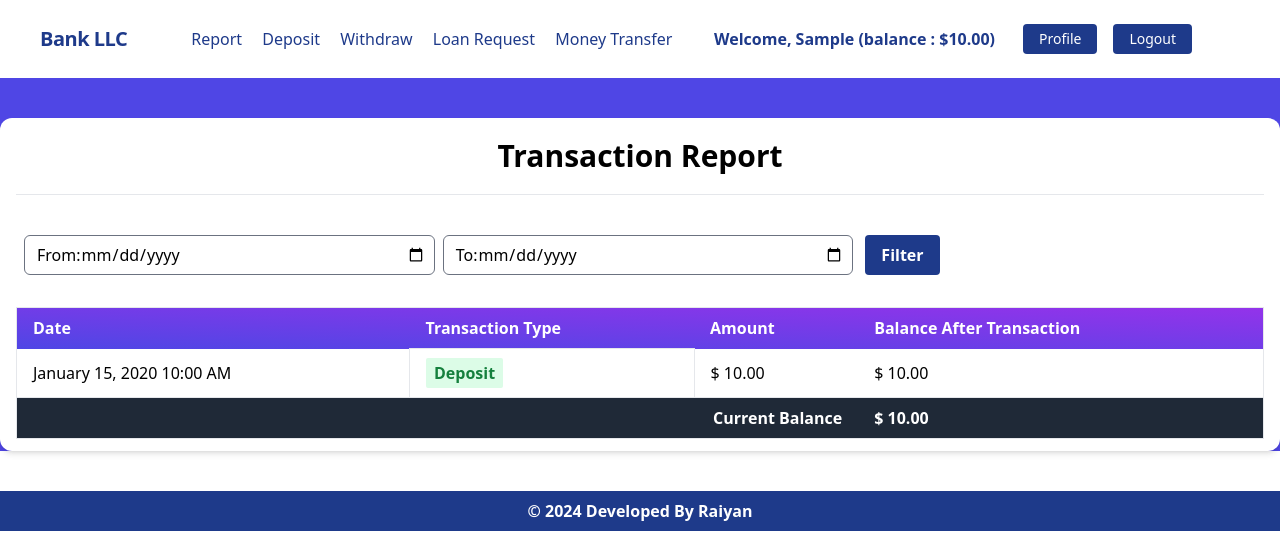
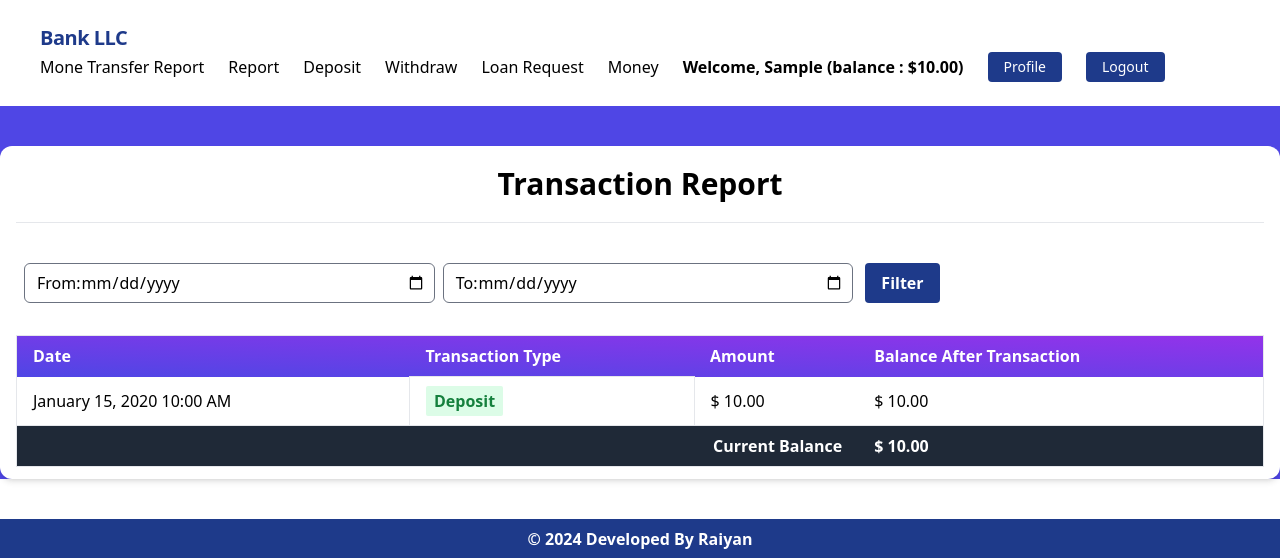
Before and after one commit to coderboy-raiyan/Bank-Management-System, a Django app: page /transactions/report/ in a window 1280 px wide. Shown: the top 558 px of the page. Run offline with Django 4.2, Linux system fonts and the light colour scheme; a user stored in the database is signed in; tables that the repository leaves empty hold one stand-in row (values such as "Sample post"); some libraries are stand-ins or nearby versions.

Commit message:
UI updated

```diff
--- a/core/templates/navbar.html
+++ b/core/templates/navbar.html
@@ -11,33 +11,36 @@
     </div>
     <!-- Register Login non logged in user er jonne -->
     <!-- Report , Withdraw, Deposit       Profile Logout logged in user -->
-    <div class="w-full block flex-grow lg:flex lg:items-center lg:w-auto px-10">
+    <div class="w-full block flex-grow lg:flex lg:items-center lg:w-auto ">
         {% if request.user.is_authenticated %}
-            <div class="text-md lg:flex-grow">
-                <a class="block mt-4 lg:inline-block lg:mt-0 text-blue-900 hover:text-red-900 hover:font-black mr-4">
+            <div class="flex  space-x-6 items-center">
+                <a href="{%url 'money_transfer_report' %}">
+                    Mone Transfer Report
+                </a>
+                <a href="{%url 'transaction_report' %}">
                     Report
                 </a>
-                <a href="{%url 'deposit' %}" class="block mt-4 lg:inline-block lg:mt-0 text-blue-900 hover:text-red-900 hover:font-black mr-4">
+                <a href="{%url 'deposit' %}" >
                     Deposit
                 </a>
-                <a href="{%url 'withdraw' %}" class="block mt-4 lg:inline-block lg:mt-0 text-blue-900 hover:text-red-900 hover:font-black mr-4">
+                <a href="{%url 'withdraw' %}" >
                     Withdraw
                 </a>
-                <a href="{%url 'loan_request' %}" class="block mt-4 lg:inline-block lg:mt-0 text-blue-900 hover:text-red-900 hover:font-black mr-4">
+                <a href="{%url 'loan_request' %}" >
                     Loan Request
                 </a>
-                <a href="{%url 'money_transfer' %}" class="block mt-4 lg:inline-block lg:mt-0 text-blue-900 hover:text-red-900 hover:font-black mr-4">
-                    Money Transfer
+                <a href="{%url 'money_transfer' %}" >
+                    Money
                 </a>
-            </div>
-            <div class="flex w-auto">
-                <div class="text-blue-900 my-auto font-black px-5">Welcome, {{ request.user.first_name }} (balance : ${{request.user.account.balance|floatformat:2|intcomma}}) </div>
+
+                <div class="font-semibold">Welcome, {{ request.user.first_name }} (balance : ${{request.user.account.balance|floatformat:2|intcomma}}) </div>
 
                 <a href="{%url 'profile' %}" class="mx-2 inline-block font-medium text-sm px-4 py-2 leading-none bg-blue-900 rounded text-white border-white hover:border-transparent hover:text-dark hover:bg-red-700 mt-4 lg:mt-0">Profile</a>
 
                 <a  href="{%url 'logout' %}" class="mx-2 inline-block font-medium text-sm px-4 py-2 leading-none bg-blue-900 rounded text-white border-white hover:border-transparent hover:text-dark hover:bg-red-700 mt-4 lg:mt-0">Logout</a>
+
             </div>
-        {% else %}
+                {% else %}
             <div class="text-md lg:flex-grow"></div>
             <div>
                 <a  href="{%url 'signin' %}"  class="mr-2 inline-block font-medium text-sm px-4 py-2 leading-none bg-blue-900 rounded text-white border-white hover:border-transparent hover:text-gray-800 hover:bg-red-700 mt-4 lg:mt-0">Login</a>
--- a/transactions/templates/transactions/transaction_report.html
+++ b/transactions/templates/transactions/transaction_report.html
@@ -83,7 +83,7 @@
       <tr class="bg-gray-800 text-white">
         <th class="px-4 py-2 text-right" colspan="3">Current Balance</th>
         <th class="px-4 py-2 text-left">
-          $ {{ account.balance|floatformat:2|intcomma }}
+          $ {{ request.user.account.balance|floatformat:2|intcomma }}
         </th>
       </tr>
     </tbody>
--- a/transactions/urls.py
+++ b/transactions/urls.py
@@ -1,5 +1,5 @@
 from django.urls import path
-from .views import DepositMoneyView, WithdrawView, LoanRequestView, TransactionReportView, LoanListView, PayLoanView, MoneyTransferView
+from .views import DepositMoneyView, WithdrawView, LoanRequestView, TransactionReportView, LoanListView, PayLoanView, MoneyTransferView, MoneyTransferListView
 
 
 urlpatterns = [
@@ -7,6 +7,8 @@ urlpatterns = [
     path("withdraw/", WithdrawView.as_view(), name="withdraw"),
     path("loan-request/", LoanRequestView.as_view(), name="loan_request"),
     path("money-transfer/", MoneyTransferView.as_view(), name="money_transfer"),
+    path("money-transfer-report/", MoneyTransferListView.as_view(),
+         name="money_transfer_report"),
     path("loans/", LoanListView.as_view(), name="loan_list"),
     path("report/", TransactionReportView.as_view(),
          name="transaction_report"),
--- a/transactions/views.py
+++ b/transactions/views.py
@@ -267,3 +267,14 @@ class LoanListView(LoginRequiredMixin, ListView):
         queryset = TransactionModel.objects.filter(
             account=user_account, transaction_type=LOAN)
         return queryset
+
+
+class MoneyTransferListView(LoginRequiredMixin, ListView):
+    model = MoneyTransferModel
+    template_name = "transactions/transaction_report.html"
+
+    def get_queryset(self):
+        user_account = self.request.user.account
+        queryset = MoneyTransferModel.objects.filter(
+            account=user_account, transaction_type=TRANSFER)
+        return queryset
```
